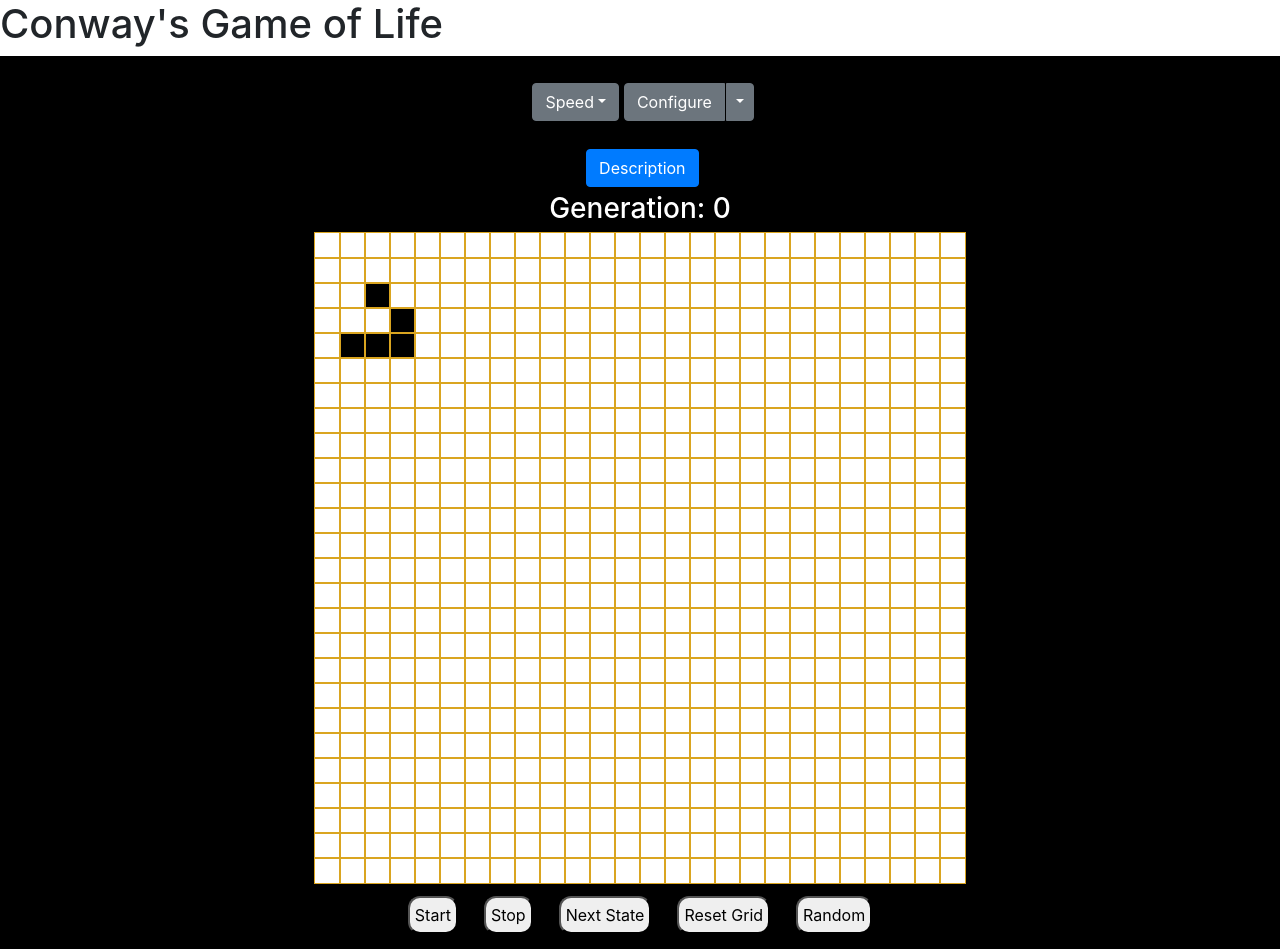
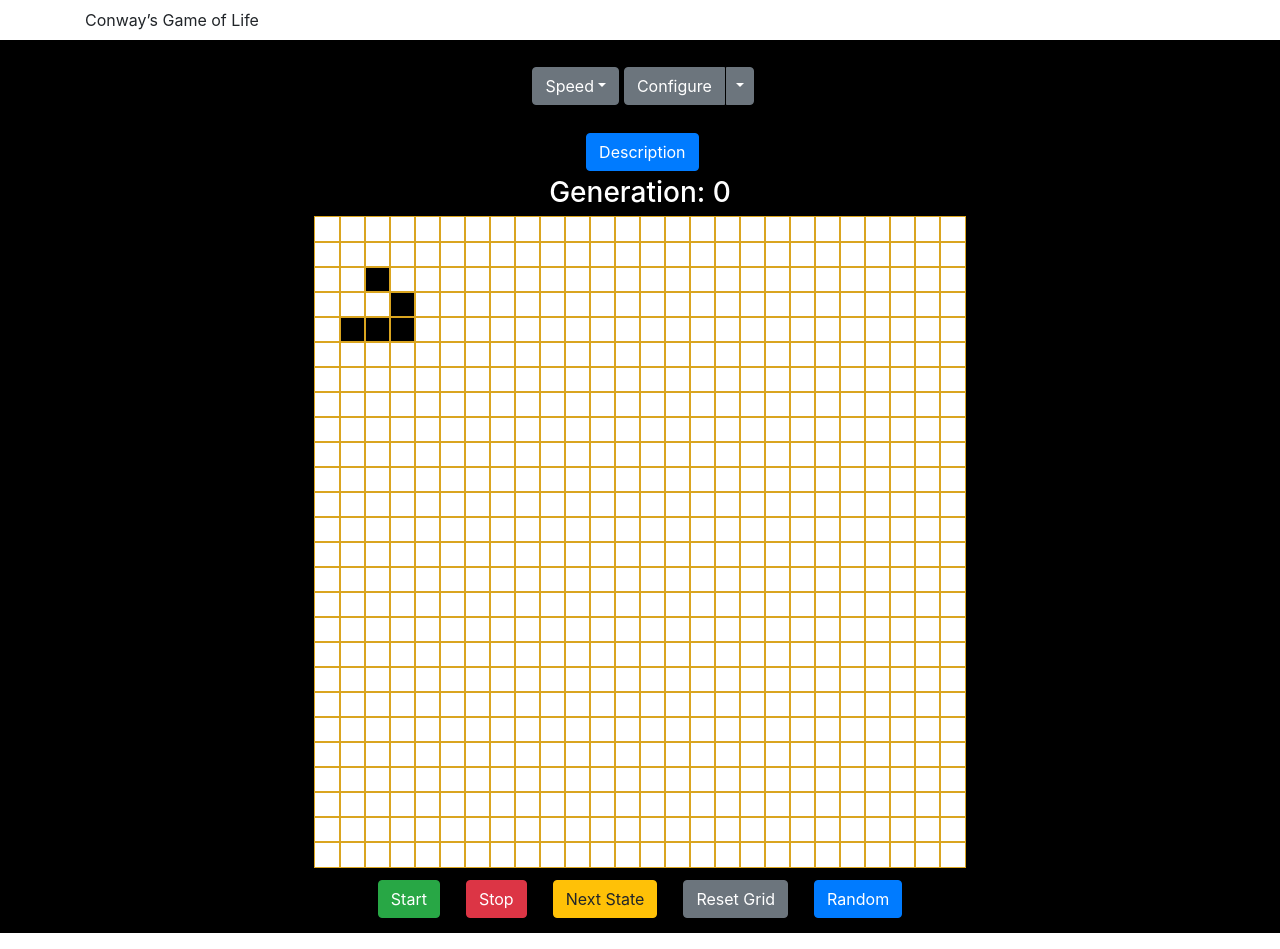
Before and after one commit to DajuanMcdonald/Cellular-Automaton-React, a React (Vite) app: page / in a window 1280 px wide. Built offline with nearby package versions, Linux system fonts and the light colour scheme.

Commit message:
updated board for double buffering, WIP

```diff
--- a/src/App.js
+++ b/src/App.js
@@ -9,12 +9,12 @@ class App extends React.Component {
   render() {
     return (
       <>
-        <div id="output">
-          <h1>Conway's Game of Life</h1>
-        </div>
+        <nav className="navbar navbar-default navbar-static-top">
+          <div className="container">Conway’s Game of Life</div>
+        </nav>
         <div className="main">
+            {/** Create a few sample cell configurations that users can load and runAdd an option that creates a random cell configuration that users can run */}
           <div className="options">
-            {/** Create a few sample cell configurations that users can load and runAdd an option that creates a random cell configuration that users can run */}
             <Option />
           </div>
 
--- a/src/components/Board.js
+++ b/src/components/Board.js
@@ -75,26 +75,41 @@ class Board extends React.Component {
     console.log();
   };
 
+  // doubleBuffer = () => {
+  //   timer++;
+  //   if (!start) {
+  //     start = true;
+  //     this.toggleState();
+  //     this.nextState();
+  //     requestAnimationFrame(this.doubleBuffer);
+  //   }
+  //   // window.requestAnimationFrame(this.doubleBuffer)
+  // }
+
+
   startSimulation = () => {
     if (!start) {
       start = true;
       this.toggleState();
       this.startSimulation();
-      this.nextState();
+      requestAnimationFrame(this.nextState)
       timer = setTimeout(this.startSimulation, timer);
-      //   console.log(timer)
+
     } else {
       start = false;
       clearTimeout(timer);
     }
 
     console.log(timer);
+    window.requestAnimationFrame(this.nextState)
   };
 
   stopSimulation = () => {
     if (!start) {
       start = false;
       clearTimeout(timer)
+      // frame = requestAnimationFrame(this.nextState)
+      cancelAnimationFrame(this.nextState)
     }
   }
 
@@ -121,7 +136,7 @@ class Board extends React.Component {
   };
 
   nextState = () => {
-    console.log(this.state);
+    // console.log(this.state);
     const nextState = game.nextState();
     game.state = nextState;
     timer++;
@@ -130,6 +145,7 @@ class Board extends React.Component {
       cells: nextState,
     });
   };
+
   //working on double buffering
   while() {
     this.setActivePage(page);
@@ -168,22 +184,25 @@ class Board extends React.Component {
             </tbody>
           </table>
 
-          <button id="start" onClick={this.startSimulation}>
+          <button type="button" className="btn btn-success" onClick={this.startSimulation}>
             Start
           </button>
-          <button id="stop" onClick={this.stopSimulation}>Stop</button>
+          <button type="button" className="btn btn-danger" onClick={this.stopSimulation}>Stop</button>
           {/**user manually toggled cell before starting simulation  */}
-          <button onClick={this.nextState}>Next State</button>
+          <button type="button" className="btn btn-warning" onClick={this.nextState}>Next State</button>
 
           <button
+            type="button"
+            className="btn btn-secondary"
             onClick={() => {
               window.location.reload();
             }}
           >
             Reset Grid
           </button>
-          <button>Random</button>
+          <button type="button" className="btn btn-primary">Random</button>
         </div>
+
       </>
     );
   }
--- a/src/components/RightBar.js
+++ b/src/components/RightBar.js
@@ -52,9 +52,6 @@ function RightBar() {
                 >
                   Close
                 </button>
-                <button type="button" className="btn btn-primary">
-                  Save changes
-                </button>
               </div>
             </div>
           </div>
```
